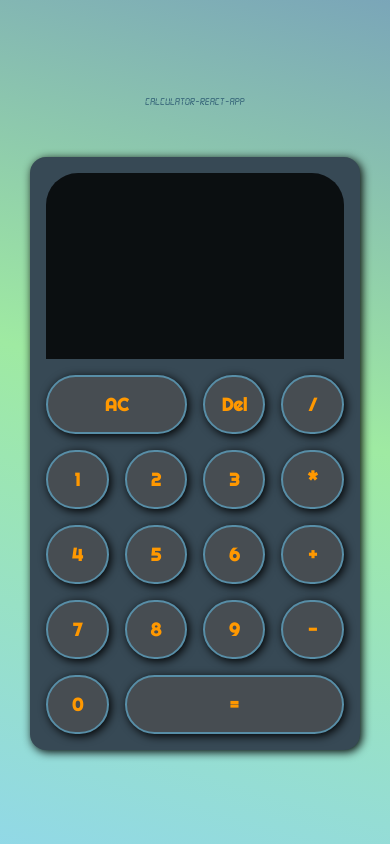
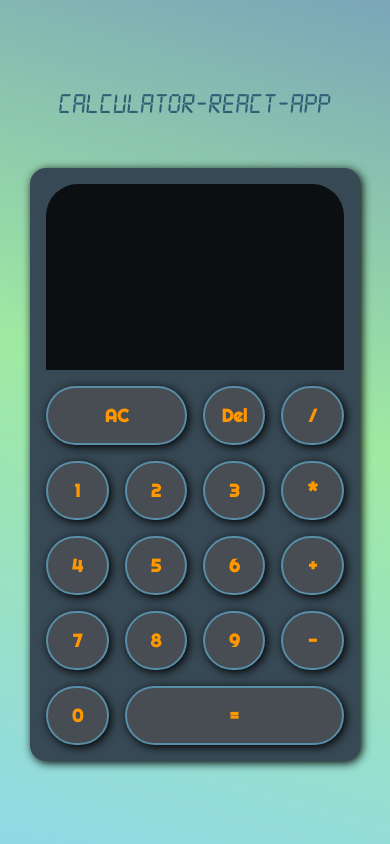
Before and after one commit to Luayabbas1981/react-calc, a React (Create React App) app: page / in a window 390 px wide. Built offline with nearby package versions, Linux system fonts and the light colour scheme.

Commit message:
fix-responsive

```diff
--- a/src/App.css
+++ b/src/App.css
@@ -68,6 +68,9 @@ button:hover {
 
 }
 @media(max-width:767px){
+  h1{
+    font-size: xx-large;
+  }
   .calculator-grid{
     padding: 1rem;
     border-radius: 1rem;
--- a/src/index.css
+++ b/src/index.css
@@ -41,3 +41,9 @@ h1{
 
 
 }
+@media(max-width:767px){
+  h1{
+    font-size: 1.8rem;
+  }
+
+}
```
